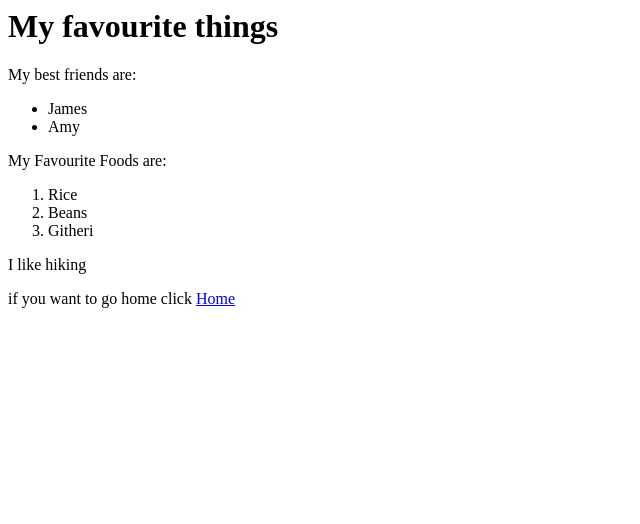
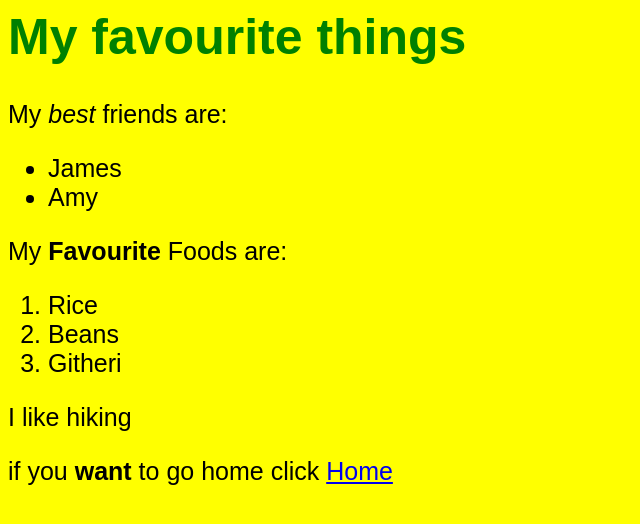
Before and after one commit to Tyron912/My-first-webpage-2, a plain HTML site: page my-favourite-things.html in a window 1280 px wide. Shown: the whole page, without its empty margins (0-640 px from the left). Drawn offline with Linux system fonts and the light colour scheme.

```diff
--- a/css/styles.css
+++ b/css/styles.css
@@ -1,7 +1,15 @@
-<head>
- <title>My first Webpage!</title>
-<link href="css/styles.css" rel="stylesheet" type ="text/css">
-</head>
 h1 {
-  color: blue;
+  color: #0000ff;
+  text-align: center;
 }
+h2 {
+  color: green;
+  font-style: italic;
+  text-align: center;
+}
+p {
+  font-family: sans-serif;
+}
+ul {
+  line-height: 40px;
+}
--- /dev/null
+++ b/css/styles2.css
@@ -0,0 +1,18 @@
+h1 {
+  color: green;
+}
+body{
+  background-color: yellow;
+  font-size: 25px;
+  font-style: normal;
+  font-family: sans-serif;
+  line-height:inherit;
+}
+em{
+  font-weight: bold;
+  font-style: normal;
+}
+strong{
+  font-weight: normal;
+  font-style: italic;
+}
--- a/my-favourite-things.html
+++ b/my-favourite-things.html
@@ -1,11 +1,15 @@
+<head>
+  <title>favourites</title>
+  <link href="css/styles2.css" rel="stylesheet" type="text/css">
+</head>
 <h1>My favourite things</h1>
-<p> My best friends are:
+<p> My <strong>best</strong> friends are:
   <ul>
     <li>James</li>
     <li>Amy</li>
   </ul>
 </p>
-<p> My Favourite Foods are:
+<p> My <em>Favourite</em> Foods are:
   <ol>
     <li>Rice</li>
     <li>Beans</li>
@@ -13,4 +17,4 @@
   </ol>
 </p>
 <p>I like hiking</p>
-<p>if you want to go home click <a href="index.html">Home</a></p>
+<p>if you <em>want</em> to go home click <a href="index.html">Home</a></p>
```
Also changed, not shown: images/my-favourite-things.html (+16 -5 lines), index.html (+1 -0 lines), 1 other file.
